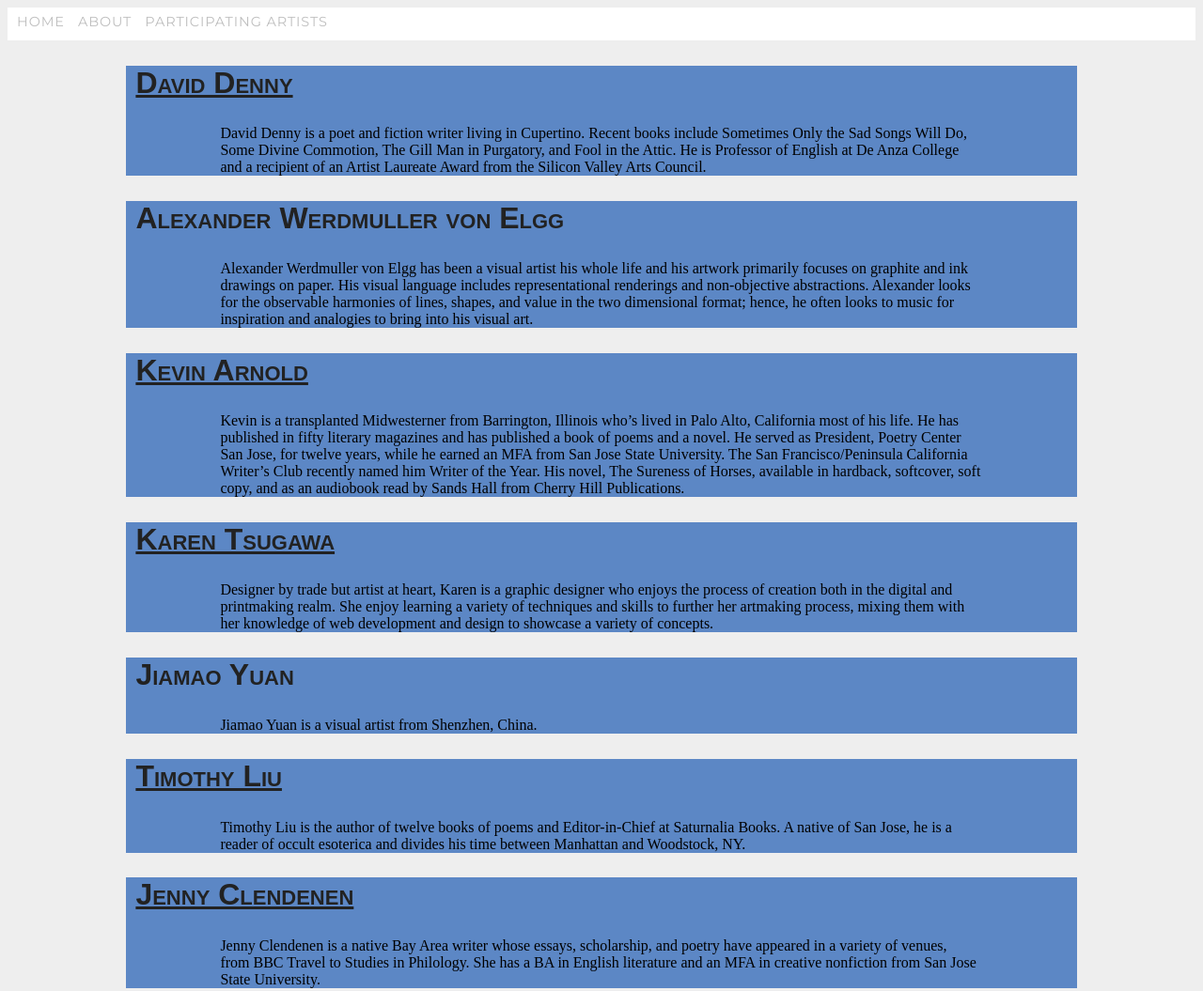
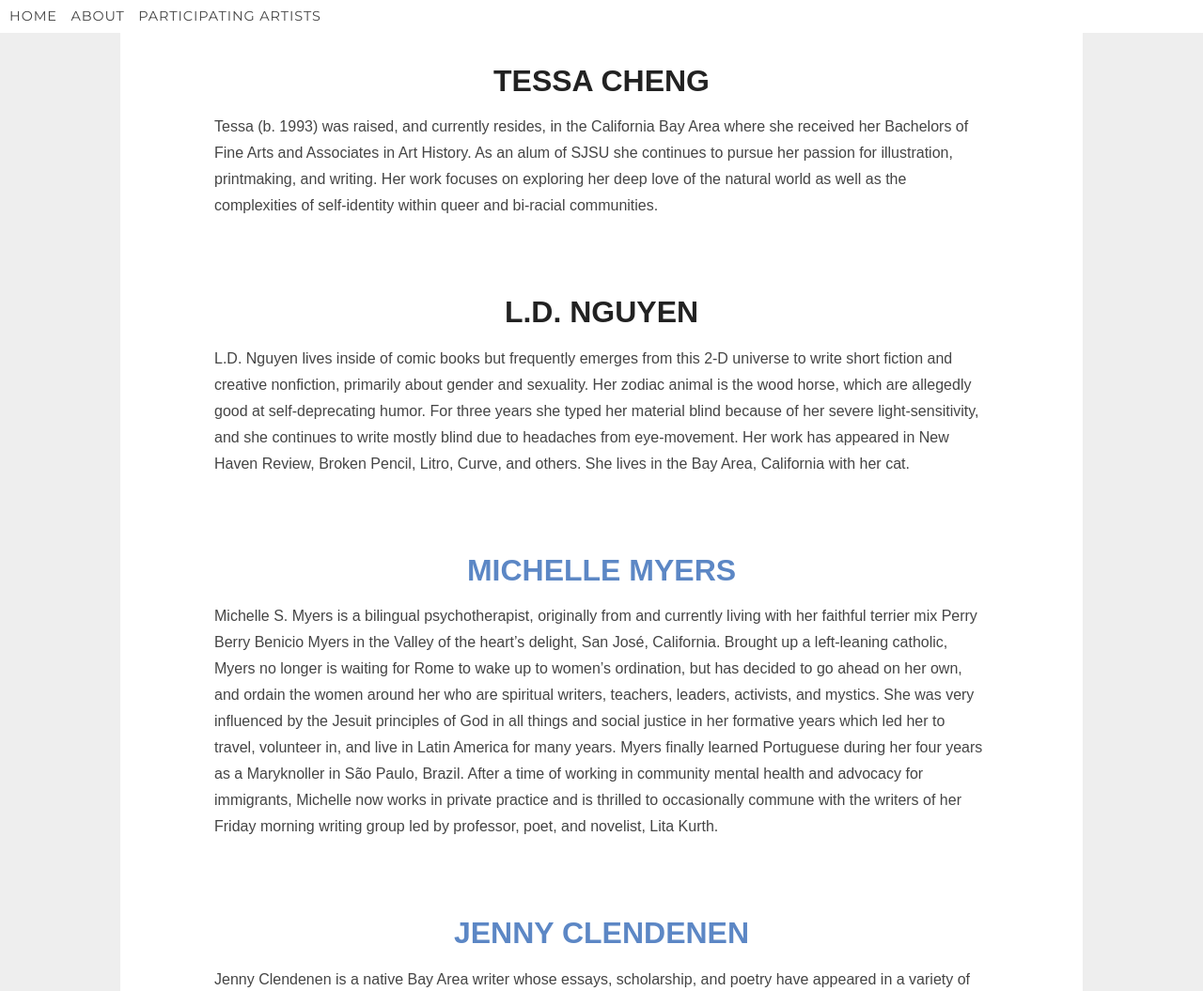
Before and after one commit to San-Jose-Story-Map/San-Jose-Story-Map, a plain HTML site: page artist-bio.html in a window 1280 px wide. Shown: the top 1055 px of the page at 94% size. Drawn offline with Linux system fonts and the light colour scheme; a web font is replaced by a local one.

Commit message:
Artist Bio and Artist images
Updates on styles/colors
Update on changed submission images

```diff
--- a/artist-bio.html
+++ b/artist-bio.html
@@ -16,7 +16,7 @@
   <link href="https://fonts.googleapis.com/css?family=Droid+Serif:400,700,400italic,700italic" rel="stylesheet" type="text/css" />
   <link href="https://fonts.googleapis.com/css?family=Roboto+Slab:400,100,300,700" rel="stylesheet" type="text/css" />
   <!-- Core theme CSS (includes Bootstrap)-->
-  <!-- <link href="css/artist-bio.css" rel="stylesheet" /> -->
+  <link href="css/artist-bio.css" rel="stylesheet" />
   <link href="css/new-artist-bio.css" rel="stylesheet" />
   <link rel="stylesheet" href="https://cdnjs.cloudflare.com/ajax/libs/font-awesome/4.7.0/css/font-awesome.min.css">
   <link href="css/topnav.css" rel="stylesheet" type="text/css" />
--- a/css/new-artist-bio.css
+++ b/css/new-artist-bio.css
@@ -4,28 +4,31 @@ html {
   scroll-behavior: smooth;
 }
 body {
+  height: 100%;
       background: #eee;
       font-size: 1em;
-
+      color: #222;
+    font-variant: normal;
+    font-family: 'omnes-pro', sans-serif;
+    font-weight: 500;
+    font-style: normal;
+    font-size: 1em;
 }
 
 .page-section{
-  background: #5C87C5;
+  background: #fff;
   margin-right: 10%;
   margin-left: 10%;
 }
+
+
 .page-section p{
-
-  text-align: left;
+  color: #454545;
   padding-left: 100px;
   padding-right: 100px;
 }
 
-#artist-bio-h
-{
-  color: #5C87C5;
-  font-size: 4em;
-}
+
 .page-section h2.section-heading {
   font-size: 2em;
   padding-left: 10px;
@@ -34,8 +37,8 @@ body {
 
 #artist-portfolio-bio
 {
-    color: #222;
-  font-variant: small-caps;
+    color: #5C87C5;
+  text-transform: uppercase;
   font-family: 'omnes-pro', sans-serif;
 font-weight: 700;
 font-style: normal;
@@ -44,7 +47,7 @@ font-size: 1em;
 
 #artist-portfolio-bio:hover
 {
-  color: #ddd;
+  color: #454545;
   font-style: italic;
   text-decoration: none;
 }
--- a/css/topnav.css
+++ b/css/topnav.css
@@ -35,7 +35,7 @@ li a:hover {
   font-size: .95em;
   letter-spacing: 0.0625em;
   /* font-weight: 200; */
-  color: #bfbfbf;
+  color: #454545;
   text-decoration: none;
 }
 
--- a/js/artist-bio.js
+++ b/js/artist-bio.js
@@ -2,7 +2,7 @@ var geojsonData;
 // Gathers artist details from geojson and stores it in variable
 $(document).ready(function() {
   //change the file when new submissions have been made
-  $.getJSON('data/2021-05-03-features.geojson', function(results) {
+  $.getJSON('data/2021-06-features.geojson', function(results) {
     geojsonData = results;
     geojsonData.features.forEach(function(artist, i) {
       var prop = artist.properties;
```
Also changed, not shown: index.html (+1 -1 lines), css/artist-bio.css.
